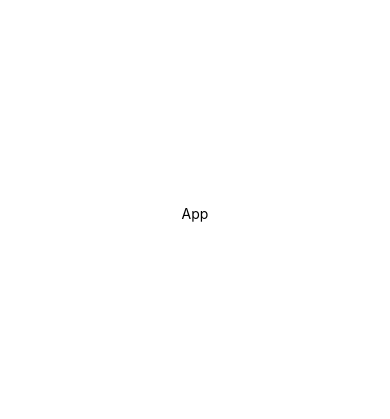
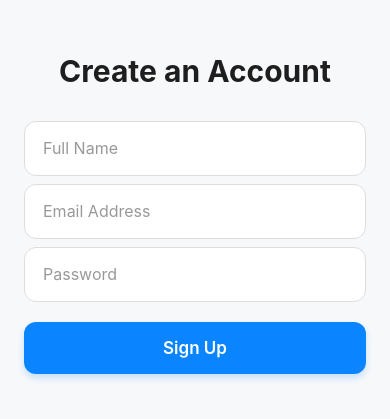
Before and after one commit to Samiiee37/Medinos-Internship, a React Native app: screen /Signup in a window 390 px wide. Shown: the part 209-628 px from the top of the page. Built offline with nearby package versions, Linux system fonts and the light colour scheme.

Commit message:
add async storage

```diff
--- a/App.tsx
+++ b/App.tsx
@@ -1,20 +1,19 @@
-// Import gesture handler at the top (correct syntax for React Native)
 import 'react-native-gesture-handler';
-
-// Imports
 import React from 'react';
-import { Text, View, StyleSheet } from 'react-native';
+import { StyleSheet } from 'react-native';
+//safe-area-view
 import { SafeAreaProvider, SafeAreaView } from 'react-native-safe-area-context';
-
-//Navigator
-
+//navigator
+import { NavigationContainer } from '@react-navigation/native';
+import StackNavigator from './src/navigator/Navigator';
 
 export default function App() {
-
   return (
     <SafeAreaProvider>
       <SafeAreaView style={styles.container}>
-        <Text>App</Text>
+        <NavigationContainer>
+          <StackNavigator />
+        </NavigationContainer>
       </SafeAreaView>
     </SafeAreaProvider>
   );
@@ -22,8 +21,6 @@ export default function App() {
 
 const styles = StyleSheet.create({
   container: {
-    flex: 1,
-    justifyContent: 'center',
-    alignItems: 'center',
+    flex: 1
   },
 });
--- a/package.json
+++ b/package.json
@@ -10,6 +10,7 @@
     "test": "jest"
   },
   "dependencies": {
+    "@react-native-async-storage/async-storage": "^2.2.0",
     "@react-navigation/native": "^7.1.10",
     "@react-navigation/stack": "^7.3.3",
     "react": "19.0.0",
--- /dev/null
+++ b/src/navigator/Navigator.jsx
@@ -0,0 +1,18 @@
+import {createStackNavigator} from '@react-navigation/stack';
+//screens
+import Signup from '../screens/Signup';
+//Stack Navigator
+const Stack = createStackNavigator();
+const StackNavigator = () => {
+  return (
+    <Stack.Navigator>
+      <Stack.Screen
+        name="Signup"
+        component={Signup}
+        options={{headerShown: false}}
+      />
+    </Stack.Navigator>
+  );
+};
+
+export default StackNavigator;
--- /dev/null
+++ b/src/screens/Signup.jsx
@@ -0,0 +1,182 @@
+import React, {useState} from 'react';
+import {
+  View,
+  Text,
+  TextInput,
+  TouchableOpacity,
+  StyleSheet,
+  SafeAreaView,
+  KeyboardAvoidingView,
+  Platform,
+  ScrollView,
+  Alert,
+} from 'react-native';
+import AsyncStorage from '@react-native-async-storage/async-storage';
+
+export default function Signup() {
+  const [name, setName] = useState('');
+  const [email, setEmail] = useState('');
+  const [password, setPassword] = useState('');
+  const [errors, setErrors] = useState({});
+
+  const validate = () => {
+    const newErrors = {};
+
+    if (!name.trim()) newErrors.name = 'Name is required';
+    if (!email.trim()) {
+      newErrors.email = 'Email is required';
+    } else if (!/\S+@\S+\.\S+/.test(email)) {
+      newErrors.email = 'Enter a valid email';
+    }
+    if (!password) {
+      newErrors.password = 'Password is required';
+    } else if (password.length < 6) {
+      newErrors.password = 'Password must be at least 6 characters';
+    }
+
+    setErrors(newErrors);
+
+    return Object.keys(newErrors).length === 0;
+  };
+
+  const storeData = async (userData) => {
+  try {
+    await AsyncStorage.setItem('user', JSON.stringify(userData));
+    return true;
+  } catch (e) {
+    console.error('Error saving user data:', e);
+    return false;
+  }
+};
+
+  const handleSignup = async () => {
+  if (validate()) {
+    const userData = {
+      name,
+      email,
+      password,
+      signedIn: false
+    };
+
+    const success = await storeData(userData);
+    if (success) {
+      console.log('Signup successful, user stored:', userData);
+      setName('');
+      setEmail('');
+      setPassword('');
+    }
+  }
+};
+
+  return (
+    <SafeAreaView style={styles.container}>
+      <KeyboardAvoidingView
+        behavior={Platform.OS === 'ios' ? 'padding' : 'height'}
+        style={{flex: 1}}>
+        <ScrollView
+          contentContainerStyle={styles.innerContainer}
+          keyboardShouldPersistTaps="handled">
+          <Text style={styles.title}>Create an Account</Text>
+
+          <TextInput
+            style={styles.input}
+            placeholder="Full Name"
+            value={name}
+            onChangeText={text => {
+              setName(text);
+              setErrors(prev => ({...prev, name: ''}));
+            }}
+            placeholderTextColor="#999"
+          />
+          {errors.name && <Text style={styles.errorText}>{errors.name}</Text>}
+
+          <TextInput
+            style={styles.input}
+            placeholder="Email Address"
+            value={email}
+            onChangeText={text => {
+              setEmail(text);
+              setErrors(prev => ({...prev, email: ''}));
+            }}
+            keyboardType="email-address"
+            autoCapitalize="none"
+            placeholderTextColor="#999"
+          />
+          {errors.email && <Text style={styles.errorText}>{errors.email}</Text>}
+
+          <TextInput
+            style={styles.input}
+            placeholder="Password"
+            value={password}
+            onChangeText={text => {
+              setPassword(text);
+              setErrors(prev => ({...prev, password: ''}));
+            }}
+            secureTextEntry
+            placeholderTextColor="#999"
+          />
+          {errors.password && (
+            <Text style={styles.errorText}>{errors.password}</Text>
+          )}
+
+          <TouchableOpacity style={styles.button} onPress={handleSignup}>
+            <Text style={styles.buttonText}>Sign Up</Text>
+          </TouchableOpacity>
+        </ScrollView>
+      </KeyboardAvoidingView>
+    </SafeAreaView>
+  );
+}
+
+const styles = StyleSheet.create({
+  container: {
+    flex: 1,
+    backgroundColor: '#f6f8fa',
+  },
+  innerContainer: {
+    flexGrow: 1,
+    padding: 24,
+    justifyContent: 'center',
+  },
+  title: {
+    fontSize: 30,
+    fontWeight: 'bold',
+    marginBottom: 32,
+    textAlign: 'center',
+    color: '#1e1e1e',
+  },
+  input: {
+    height: 55,
+    borderWidth: 1,
+    borderColor: '#ddd',
+    borderRadius: 12,
+    paddingHorizontal: 18,
+    marginBottom: 8,
+    backgroundColor: '#fff',
+    fontSize: 16,
+    color: '#222',
+  },
+  button: {
+    backgroundColor: '#0a84ff',
+    paddingVertical: 16,
+    borderRadius: 12,
+    alignItems: 'center',
+    marginTop: 12,
+    shadowColor: '#0a84ff',
+    shadowOpacity: 0.2,
+    shadowOffset: {width: 0, height: 4},
+    shadowRadius: 6,
+    elevation: 5,
+  },
+  buttonText: {
+    color: '#fff',
+    fontWeight: '600',
+    fontSize: 17,
+  },
+  errorText: {
+    color: '#e53935',
+    fontSize: 13,
+    marginBottom: 12,
+    paddingHorizontal: 4,
+  },
+});
```
Also changed, not shown: 1 other file (tests, documents, lock files or other folders).
